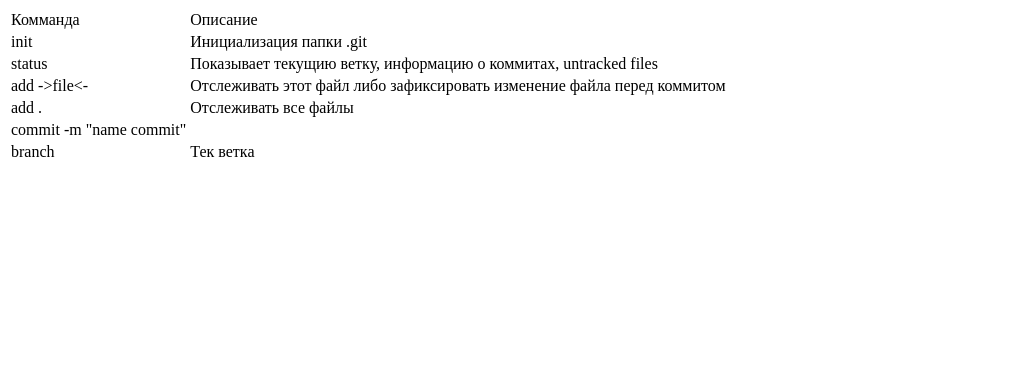
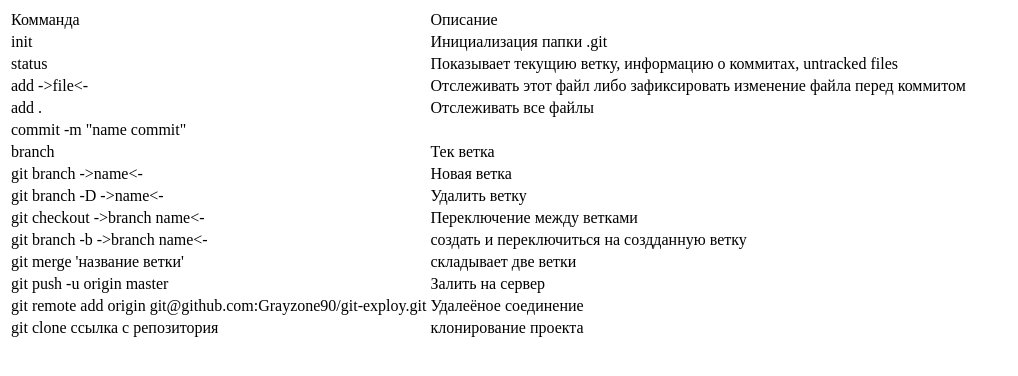
Before and after one commit to Grayzone90/git-exploy, a plain HTML site: page index.html in a window 1280 px wide. Shown: the whole page, without its empty margins (0-1018 px from the left). Drawn offline with Linux system fonts and the light colour scheme.

Commit message:
rushcrash

```diff
--- a/index.html
+++ b/index.html
@@ -41,6 +41,38 @@
             <td>branch</td>
             <td>Тек ветка</td>
         </tr>
+        <tr>
+            <td>git branch ->name<-</td>
+            <td>Новая ветка</td>
+        </tr>
+        <tr>
+            <td>git branch -D ->name<-</td>
+            <td>Удалить ветку</td>
+        </tr>
+        <tr>
+            <td>git checkout ->branch name<-</td>
+            <td>Переключение между ветками</td>
+        </tr>
+        <tr>
+            <td>git branch -b ->branch name<-</td>
+            <td>создать и переключиться на создданную ветку</td>
+        </tr>
+        <tr>
+            <td>git merge 'название ветки'</td>
+            <td>складывает две ветки</td>
+        </tr>
+        <tr>
+            <td>git push -u origin master</td>
+            <td>Залить на сервер </td>
+        </tr>
+        <tr>
+            <td>git remote add origin git@github.com:Grayzone90/git-exploy.git</td>
+            <td>Удалеёное соединение</td>
+        </tr>
+        <tr>
+            <td>git clone ссылка с репозитория</td>
+            <td>клонирование проекта</td>
+        </tr>
     </table>
 </body>
 </html>
```
Also changed, not shown: 8 other files.
